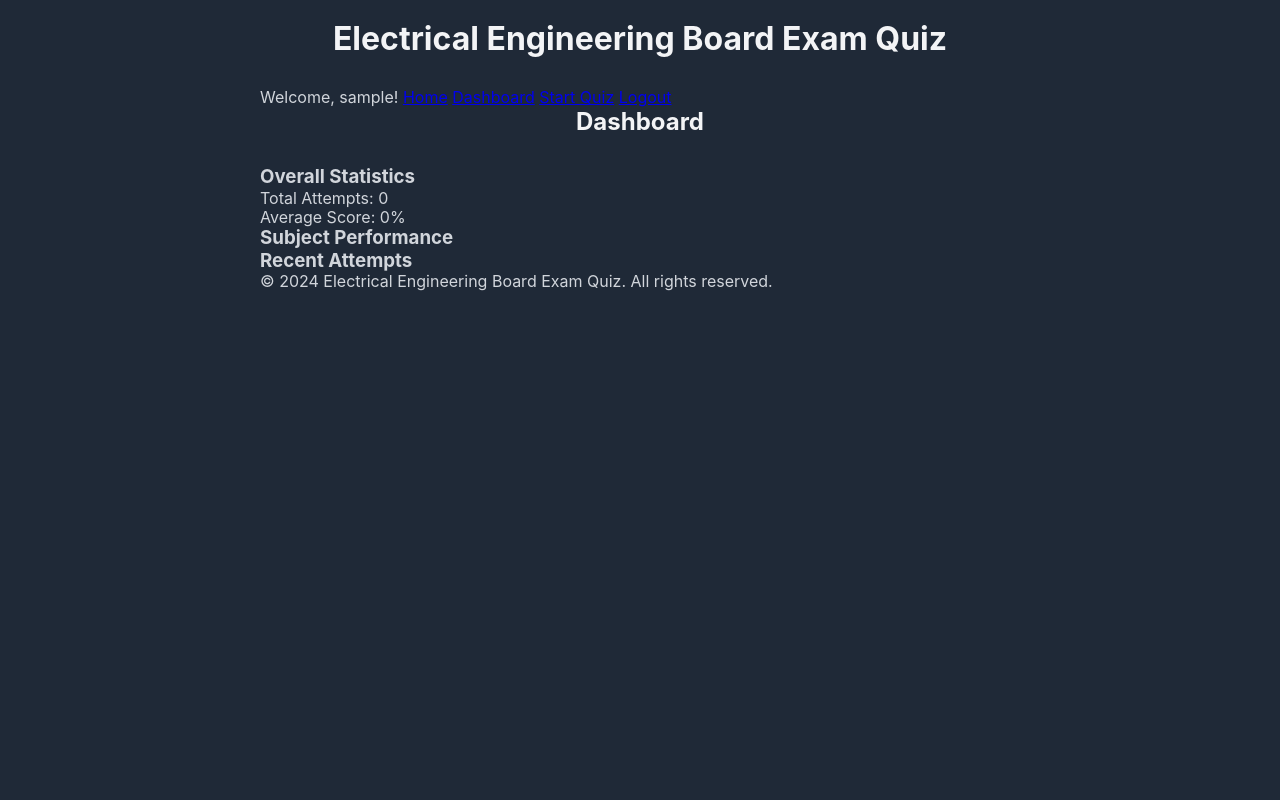
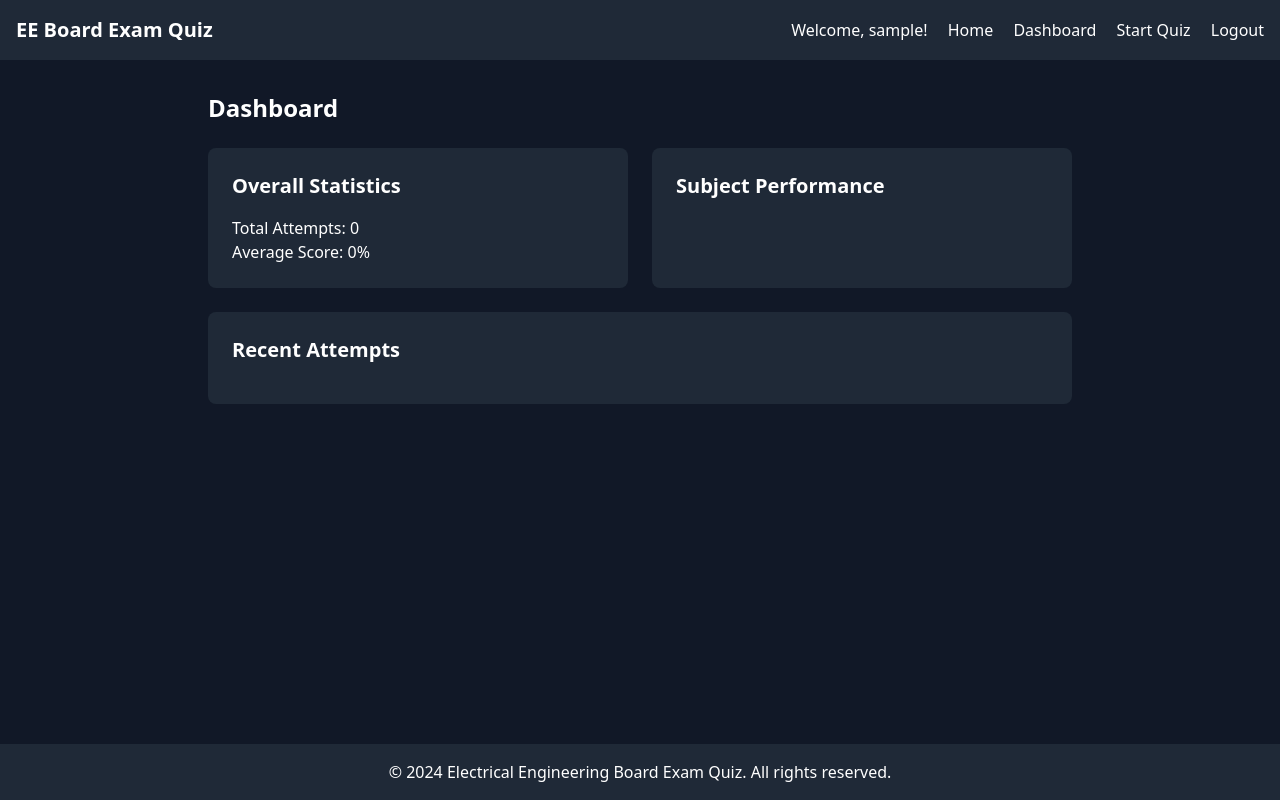
Before and after one commit to Murasakiao/EE_Quiz, a Flask app: page /dashboard in a window 1280 px wide. Run offline with Flask 3, Linux system fonts and the light colour scheme; the visitor is signed in with stand-in values (Sample User, id 1); data that the repository does not hold is empty.

Commit message:
implementing codewars' inspired theme version 1.2b

```diff
--- a/templates/base.html
+++ b/templates/base.html
@@ -5,34 +5,35 @@
     <meta charset="UTF-8">
     <meta name="viewport" content="width=device-width, initial-scale=1.0">
     <title>{% block title %}Electrical Engineering Board Exam Quiz{% endblock %}</title>
-    <link rel="stylesheet" href="{{ url_for('static', filename='styles.css') }}">
+    <link href="https://cdn.jsdelivr.net/npm/tailwindcss@2.2.19/dist/tailwind.min.css" rel="stylesheet">
     {% block extra_head %}{% endblock %}
 </head>
-<body>
-    <header class="site-header">
-        <div class="container">
-            <h1>Electrical Engineering Board Exam Quiz</h1>
-            <nav>
+<body class="bg-gray-900 text-white min-h-screen flex flex-col">
+    <nav class="bg-gray-800 p-4">
+        <div class="container mx-auto flex justify-between items-center">
+            <a href="{{ url_for('home') }}" class="text-xl font-bold">EE Board Exam Quiz</a>
+            <div>
                 {% if current_user.is_authenticated %}
-                    <span class="welcome-message">Welcome, {{ current_user.username }}!</span>
-                    <a href="{{ url_for('home') }}">Home</a>
-                    <a href="{{ url_for('dashboard') }}">Dashboard</a>
-                    <a href="{{ url_for('quiz_setup') }}">Start Quiz</a>
+                    <span class="mr-4">Welcome, {{ current_user.username }}!</span>
+                    <a href="{{ url_for('home') }}" class="mr-4">Home</a>
+                    <a href="{{ url_for('dashboard') }}" class="mr-4">Dashboard</a>
+                    <a href="{{ url_for('quiz_setup') }}" class="mr-4">Start Quiz</a>
                     <a href="{{ url_for('logout') }}">Logout</a>
                 {% else %}
-                    <a href="{{ url_for('login') }}">Login</a>
+                    <a href="{{ url_for('login') }}" class="mr-4">Login</a>
                     <a href="{{ url_for('register') }}">Register</a>
                 {% endif %}
+            </div>
+        </div>
     </nav>
-        </div>
-    </header>
 
-    <main class="container">
+    <main class="flex-grow">
+        <div class="container mx-auto px-4 py-8 max-w-4xl">
             {% with messages = get_flashed_messages(with_categories=true) %}
                 {% if messages %}
-                <div class="flash-messages">
+                    <div class="mb-4">
                         {% for category, message in messages %}
-                        <div class="flash-message {{ category }}">
+                            <div class="p-4 mb-4 rounded-lg {% if category == 'error' %}bg-red-500{% else %}bg-green-500{% endif %}">
                                 {{ message }}
                             </div>
                         {% endfor %}
@@ -41,10 +42,11 @@
             {% endwith %}
 
             {% block content %}{% endblock %}
+        </div>
     </main>
 
-    <footer class="site-footer">
-        <div class="container">
+    <footer class="bg-gray-800 py-4 mt-auto">
+        <div class="container mx-auto text-center">
             <p>&copy; 2024 Electrical Engineering Board Exam Quiz. All rights reserved.</p>
         </div>
     </footer>
--- a/templates/dashboard.html
+++ b/templates/dashboard.html
@@ -1,27 +1,24 @@
-<!-- dashboard.html -->
 {% extends "base.html" %}
-
 {% block title %}Dashboard - Electrical Engineering Board Exam Quiz{% endblock %}
-
 {% block content %}
-    <h2>Dashboard</h2>
-    <div class="dashboard-container">
-        <div class="dashboard-card">
-            <h3>Overall Statistics</h3>
+    <h2 class="text-2xl font-bold mb-6">Dashboard</h2>
+    <div class="grid grid-cols-1 md:grid-cols-2 gap-6">
+        <div class="bg-gray-800 p-6 rounded-lg">
+            <h3 class="text-xl font-semibold mb-4">Overall Statistics</h3>
             <p>Total Attempts: {{ total_attempts }}</p>
             <p>Average Score: {{ avg_score|round(2) * 10 }}%</p>
         </div>
-        <div class="dashboard-card">
-            <h3>Subject Performance</h3>
+        <div class="bg-gray-800 p-6 rounded-lg">
+            <h3 class="text-xl font-semibold mb-4">Subject Performance</h3>
             {% for subject in subject_performance %}
                 <p>{{ subject.subject }}: {{ subject.avg_score|round(2) * 10 }}% ({{ subject.attempts }} attempts)</p>
             {% endfor %}
         </div>
-        <div class="dashboard-card">
-            <h3>Recent Attempts</h3>
-            {% for attempt in recent_attempts %}
-                <p>{{ attempt.subject }} - Score: {{ attempt.score }}/{{ attempt.total_questions }} ({{ attempt.date.strftime('%Y-%m-%d %H:%M') }})</p>
-            {% endfor %}
-        </div>
+    </div>
+    <div class="mt-6 bg-gray-800 p-6 rounded-lg">
+        <h3 class="text-xl font-semibold mb-4">Recent Attempts</h3>
+        {% for attempt in recent_attempts %}
+            <p class="mb-2">{{ attempt.subject }} - Score: {{ attempt.score }}/{{ attempt.total_questions }} ({{ attempt.date.strftime('%Y-%m-%d %H:%M') }})</p>
+        {% endfor %}
     </div>
 {% endblock %}
--- a/templates/home.html
+++ b/templates/home.html
@@ -1,3 +1,4 @@
+<!-- home.html -->
 <!DOCTYPE html>
 <html lang="en">
 <head>
@@ -44,7 +45,7 @@
                     <div class="mb-4">
                         <h3 class="text-xl font-semibold mb-2">Quick Stats</h3>
                         <p>Total Attempts: {{ total_attempts }}</p>
-                        <p>Average Score: {{ "%.2f"|format(avg_score) }}%</p>
+                        <p>Average Score: {{ "%.2f"|format(avg_score * 10) }}%</p>
                     </div>
                     <a href="{{ url_for('dashboard') }}" class="bg-green-500 hover:bg-green-600 text-white font-bold py-2 px-4 rounded">View Full Dashboard</a>
                 {% else %}
--- a/templates/login.html
+++ b/templates/login.html
@@ -1,3 +1,4 @@
+<!-- login.html -->
 {% extends "base.html" %}
 {% block content %}
     <h1>Sign In</h1>
--- a/templates/profile.html
+++ b/templates/profile.html
@@ -1,3 +1,4 @@
+<!-- profile.html -->
 {% extends "base.html" %}
 
 {% block content %}
--- a/templates/register.html
+++ b/templates/register.html
@@ -1,3 +1,4 @@
+<!-- register.html -->
 {% extends "base.html" %}
 {% block content %}
     <h1>Register</h1>
--- a/templates/reset_password.html
+++ b/templates/reset_password.html
@@ -1,3 +1,4 @@
+<!-- reset_password.html -->
 <!DOCTYPE html>
 <html lang="en">
 <head>
--- a/templates/reset_password_request.html
+++ b/templates/reset_password_request.html
@@ -1,3 +1,4 @@
+<!-- reset_password_request.html -->
 <!DOCTYPE html>
 <html lang="en">
 <head>
```
Also changed, not shown: templates/quiz.html (+15 -22 lines), templates/quiz_setup.html (+18 -26 lines), templates/result.html (+19 -45 lines). Lines whose indentation alone changed are shown as unchanged.
